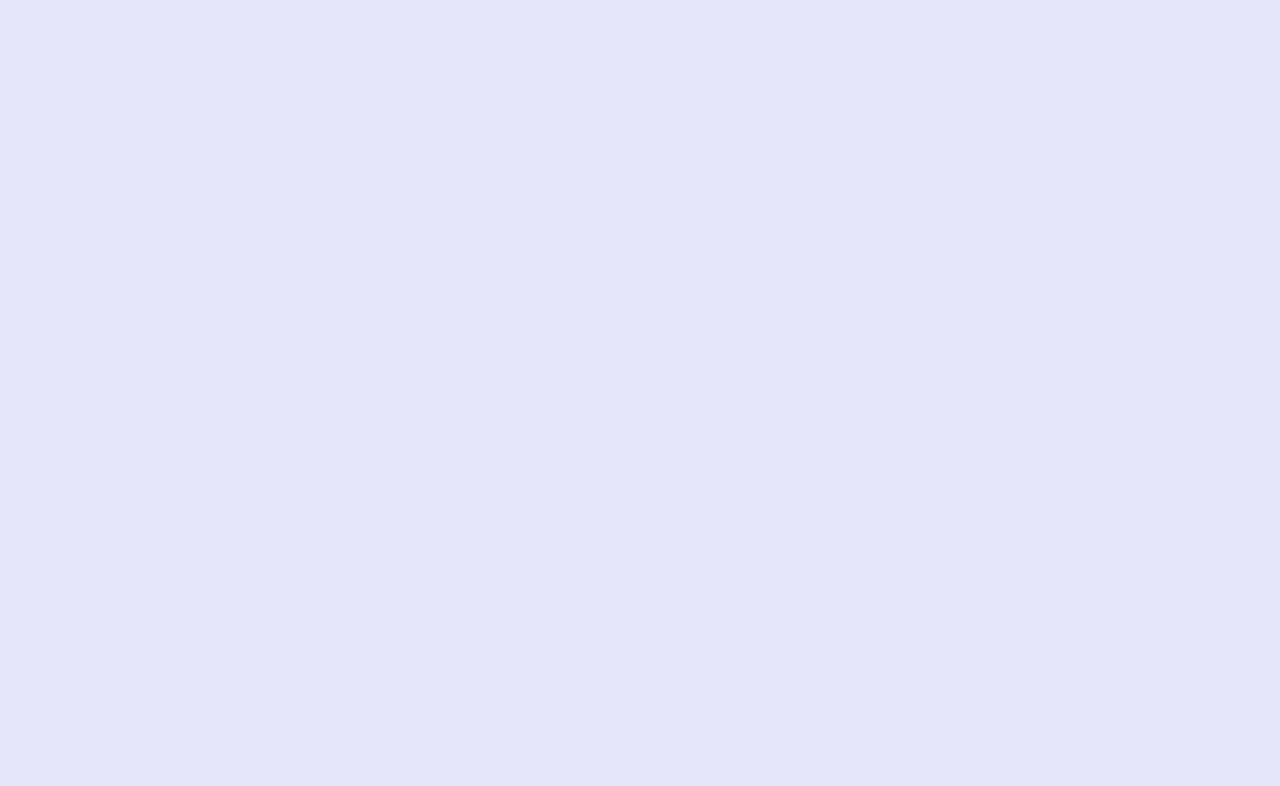
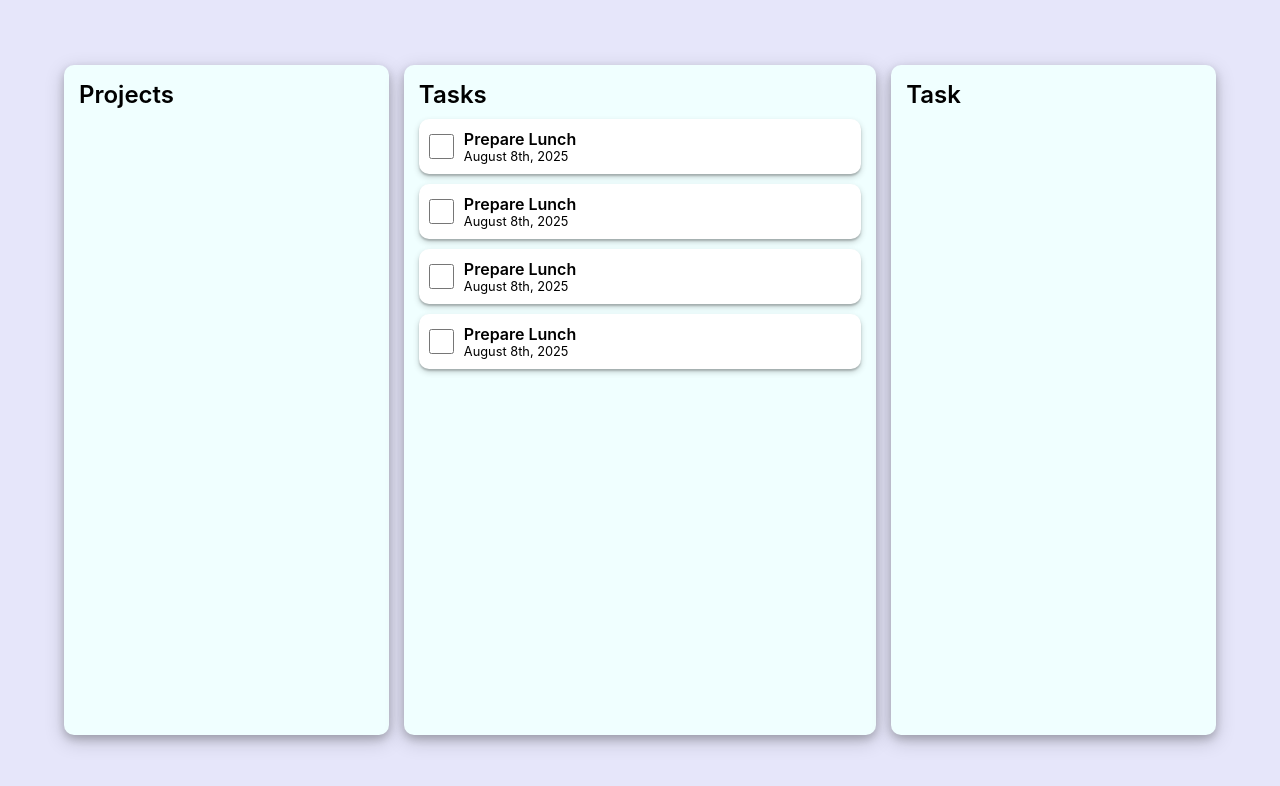
Before and after one commit to dubemnwiz/do-it, a website built with webpack: page src/template.html in a window 1280 px wide. Built offline with nearby package versions, Linux system fonts and the light colour scheme.

Commit message:
Created template for website and created look for task card

```diff
--- a/src/index.js
+++ b/src/index.js
@@ -1,12 +1,21 @@
 import './styles.css';
 import { createTask } from './task';
+import { createProject } from './project';
 
 console.log("Connected...");
 const laundryTask = createTask('Wash clothes', 'Put white then colors', 'Tommorrow', 'Medium');
-console.log(`Name: ${laundryTask.title}`);
-console.log(`Description: ${laundryTask.description}`);
-console.log(`Due Date: ${laundryTask.dueDate}`);
-console.log(`Priotiy: ${laundryTask.priority}`);
+const runningTask = createTask('Go for a run', 'Run 5 miles', 'Tommorrow', 'Medium');
+const homeworkTask = createTask('Do AI Homework', 'Finish Assignment 1', 'Next Week', 'Medium');
+
+const daily = createProject('Daily', "Daily To-Dos", "None", []);
+console.log(daily.toDos);
+daily.addTask(laundryTask);
+daily.addTask(runningTask);
+daily.addTask(homeworkTask);
+console.log(daily.toDos);
+daily.deleteTask(laundryTask);
+console.log(daily.toDos);
+
 
 if (process.env.NODE_ENV !== 'production') {
     console.log('Looks like we are in development mode!');
--- a/src/project.js
+++ b/src/project.js
@@ -18,7 +18,8 @@ export function createProject(title, description, dueDate, toDos, isComplete = f
             toDos.push(task)
         },
         deleteTask(task) {
-            //to be implemented
+            const taskIndex = toDos.indexOf(task.name);
+            toDos.splice(taskIndex, 1);
         },
     };
 };
--- a/src/styles.css
+++ b/src/styles.css
@@ -1,3 +1,79 @@
+* {
+    margin: 0;
+}
+
 body {
     background-color: lavender;
+    font-family: -apple-system, BlinkMacSystemFont, sans-serif;
 }
+
+.container {
+    display: flex;
+    width: 90vw;
+    height: 100vh;
+    justify-content: center;
+    align-items: center;
+    justify-self: center;
+    gap: 15px;
+}
+
+.sidebar {
+    height: 80vh;
+    background-color: azure;
+    flex: 0.8;
+    border-radius: 10px;
+    padding: 15px;
+    box-shadow: 0 4px 8px 0 rgba(0, 0, 0, 0.2), 0 6px 20px 0 rgba(0, 0, 0, 0.19);
+}
+
+.currentProject {
+    display: flex;
+    flex-direction: column;
+    height: 80vh;
+    background-color: azure;
+    flex: 1.2;
+    border-radius: 10px;
+    padding: 15px;
+    gap: 10px;
+    box-shadow: 0 4px 8px 0 rgba(0, 0, 0, 0.2), 0 6px 20px 0 rgba(0, 0, 0, 0.19);
+}
+
+
+.currentTask {
+    height: 80vh;
+    background-color: azure;
+    flex: 0.8;
+    border-radius: 10px;
+    padding: 15px;
+    box-shadow: 0 4px 8px 0 rgba(0, 0, 0, 0.2), 0 6px 20px 0 rgba(0, 0, 0, 0.19);
+}
+
+.title {
+    font-size: 1.5em;
+    font-weight: 600;
+}
+
+.taskCard {
+    display: flex;
+    background-color: white;
+    border-radius: 10px;
+    padding: 10px;
+    gap: 10px;
+    align-items: center;
+    box-shadow: 0 2px 2px 0 rgba(0, 0, 0, 0.2), 0 3px 6px 0 rgba(0, 0, 0, 0.19);
+}
+
+input[type="checkbox"] {
+    width: 25px;
+    height: 25px;
+    justify-self: center;
+}
+
+#taskTitle {
+    font-weight: 600;
+
+}
+
+#taskDate {
+    font-size: 0.8em;
+}
--- a/src/template.html
+++ b/src/template.html
@@ -7,6 +7,44 @@
     <link rel="stylesheet" src="styles.css">
 </head>
 <body>
-
+    <div class="container">
+        <div class="sidebar">
+            <div class="title"> Projects </div>
+        </div>
+        <div class="currentProject">
+            <div class="title"> Tasks</div>
+            <div class="taskCard">
+                <input type="checkbox" id="taskCheck">
+                <div class="taskInfo">
+                    <div id="taskTitle">Prepare Lunch</div>
+                    <div id="taskDate">August 8th, 2025</div>
+                </div>
+            </div>
+            <div class="taskCard">
+                <input type="checkbox" id="taskCheck">
+                <div class="taskInfo">
+                    <div id="taskTitle">Prepare Lunch</div>
+                    <div id="taskDate">August 8th, 2025</div>
+                </div>
+            </div>
+            <div class="taskCard">
+                <input type="checkbox" id="taskCheck">
+                <div class="taskInfo">
+                    <div id="taskTitle">Prepare Lunch</div>
+                    <div id="taskDate">August 8th, 2025</div>
+                </div>
+            </div>
+            <div class="taskCard">
+                <input type="checkbox" id="taskCheck">
+                <div class="taskInfo">
+                    <div id="taskTitle">Prepare Lunch</div>
+                    <div id="taskDate">August 8th, 2025</div>
+                </div>
+            </div>
+        </div>
+        <div class="currentTask">
+            <div class="title"> Task </div>
+        </div>
+    </div>
 </body>
 </html>
```
